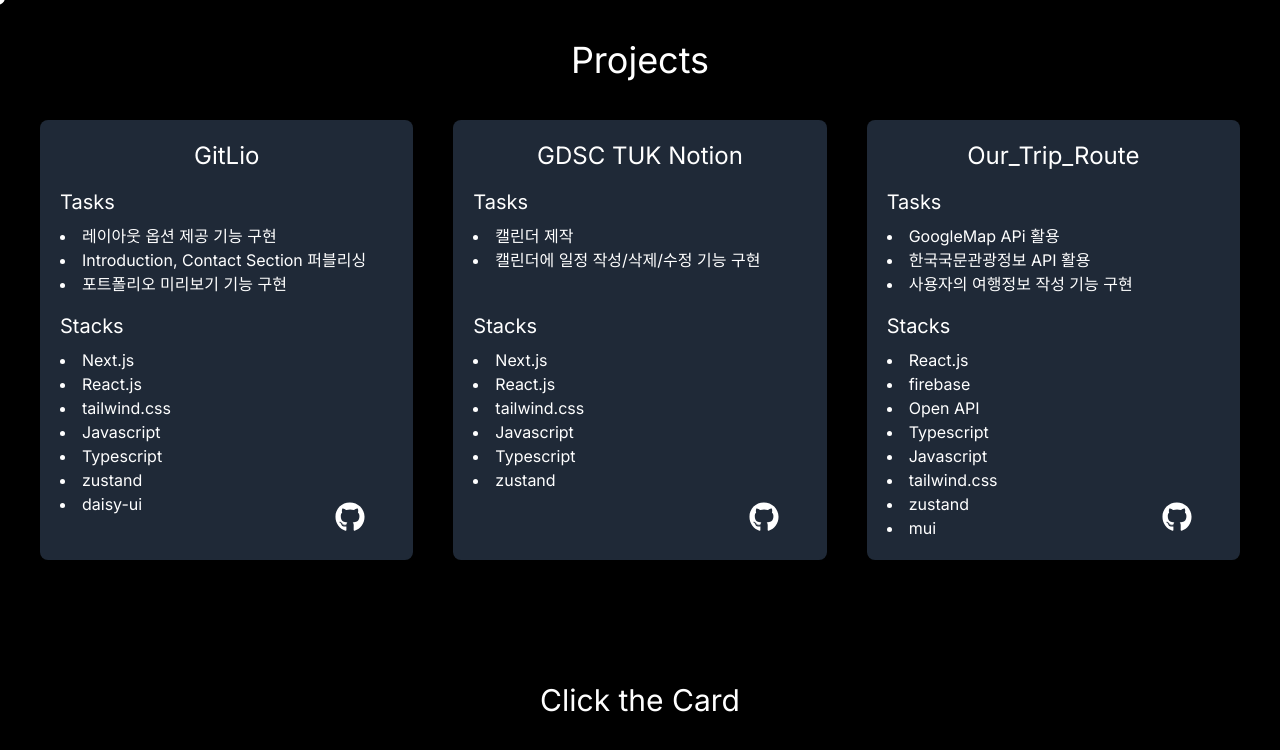
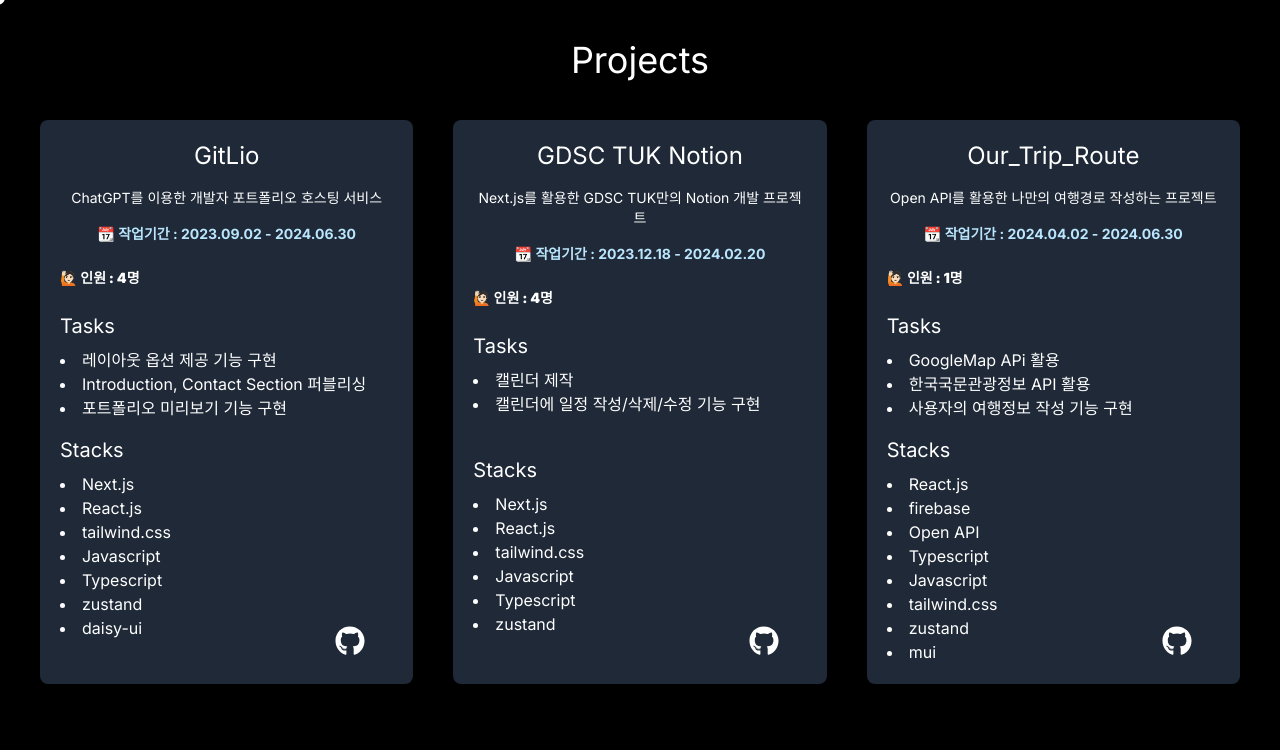
Before and after one commit to Jayjunyoung/portfolio_web_site, a Next.js app: page /projects in a window 1280 px wide. Shown: the top 750 px of the page. Built offline with nearby package versions, Linux system fonts and the light colour scheme.

Commit message:
feat: Projects 페이지에 summary, period, members 데이터 추가 삽입

```diff
--- a/app/projects/page.tsx
+++ b/app/projects/page.tsx
@@ -102,6 +102,15 @@ export default function ProjectsPage() {
                 <h2 className="text-2xl text-center mb-4">
                   {project.projectName}
                 </h2>
+                <div className="text-sm text-center mb-4 w-full">
+                  {project.summary}
+                </div>
+                <div className="text-sm text-center mb-6 w-full text-sky-200 font-bold">
+                  📆 작업기간 : {project.period}
+                </div>
+                <div className="text-sm mb-6 w-full font-black">
+                  🙋🏻 인원 : {project.members}명
+                </div>
                 <h3 className="text-xl mb-2">Tasks</h3>
                 <ul className="list-disc list-inside mb-4 min-h-[72px]">
                   {project.tasks.map((task, idx) => (
--- a/mock/projectInfo.ts
+++ b/mock/projectInfo.ts
@@ -1,14 +1,19 @@
 interface projectInfoProps {
   projectName: string;
+  summary: string;
+  members: number;
   tasks: string[];
   stacks: string[];
   githubUrl: string;
   images: string[];
+  period: string;
 }
 
 export const projectInfo: Array<projectInfoProps> = [
   {
     projectName: "GitLio",
+    summary: "ChatGPT를 이용한 개발자 포트폴리오 호스팅 서비스",
+    members: 4,
     tasks: [
       "레이아웃 옵션 제공 기능 구현",
       "Introduction, Contact Section 퍼블리싱",
@@ -25,9 +30,12 @@ export const projectInfo: Array<projectInfoProps> = [
     ],
     images: ["/GitLio1.png", "/GitLio2.png"],
     githubUrl: "https://github.com/TU-GitLio/frontend",
+    period: "2023.09.02 - 2024.06.30",
   },
   {
     projectName: "GDSC TUK Notion",
+    summary: "Next.js를 활용한 GDSC TUK만의 Notion 개발 프로젝트",
+    members: 4,
     tasks: ["캘린더 제작", "캘린더에 일정 작성/삭제/수정 기능 구현"],
     stacks: [
       "Next.js",
@@ -40,9 +48,12 @@ export const projectInfo: Array<projectInfoProps> = [
     images: ["/tukNotion1.png", "/tukNotion2.png"],
     githubUrl:
       "https://github.com/Google-Developer-Student-Clubs-TUK/2024-Next.js-project-Daum",
+    period: "2023.12.18 - 2024.02.20",
   },
   {
     projectName: "Our_Trip_Route",
+    summary: "Open API를 활용한 나만의 여행경로 작성하는 프로젝트",
+    members: 1,
     tasks: [
       "GoogleMap APi 활용",
       "한국국문관광정보 API 활용",
@@ -60,5 +71,6 @@ export const projectInfo: Array<projectInfoProps> = [
     ],
     images: ["tripRoute1.png", "tripRoute2.png", "tripRoute3.png"],
     githubUrl: "https://github.com/Jayjunyoung/Our_Trip_Route",
+    period: "2024.04.02 - 2024.06.30",
   },
 ];
```
